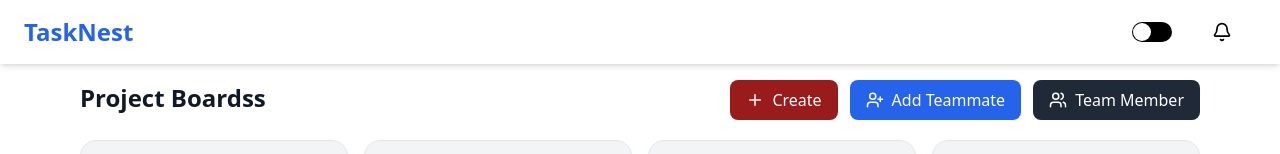
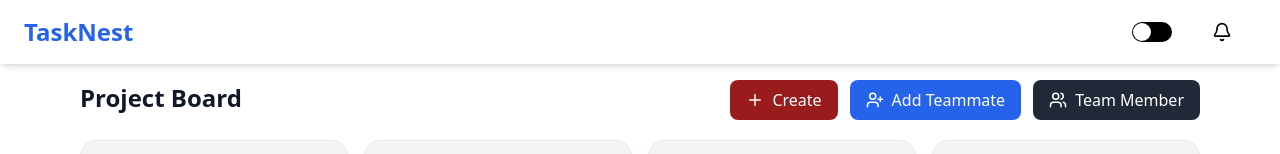
Before and after one commit to donpaul4444/tasknest, a Next.js app: page /project/1 in a window 1280 px wide. Shown: the top 154 px of the page. Built offline with nearby package versions, Linux system fonts and the light colour scheme; no server answers; the database is empty.

Commit message:
issues cleared6

```diff
--- a/src/app/project/[id]/page.tsx
+++ b/src/app/project/[id]/page.tsx
@@ -105,7 +105,7 @@ useEffect(() => {
       <div className="flex flex-col sm:flex-row sm:justify-between sm:items-center gap-3 mb-5">
         <div>
           <h1 className="text-2xl font-bold text-gray-900 dark:text-white mb-1">
-            Project Boardss
+            Project Board
           </h1>
           <p className="text-gray-600 dark:text-gray-300 text-lg">
 {project?.name}
```
